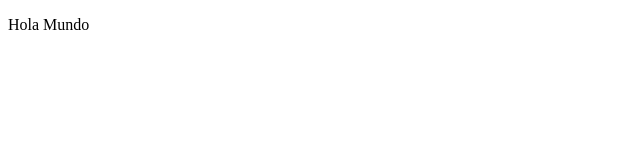
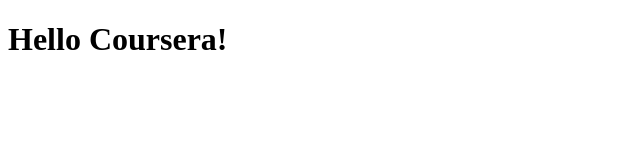
Before and after one commit to ccisne/coursera-test, a plain HTML site: page docs/index.html in a window 1280 px wide. Shown: the whole page, without its empty margins (0-640 px from the left). Drawn offline with Linux system fonts and the light colour scheme.

Commit message:
My First page.

```diff
--- a/docs/index.html
+++ b/docs/index.html
@@ -1,9 +1,9 @@
 <!DOCTYPE html>
 <html>
 <head>
-<TITLE>ejemplo hola mundo</TITLE>
+<TITLE>Hello Coursera!!</TITLE>
 </head>
 <body>
-<p>Hola Mundo</p>
+<h1>Hello Coursera!</h1>
 </body>
 </html>
```
